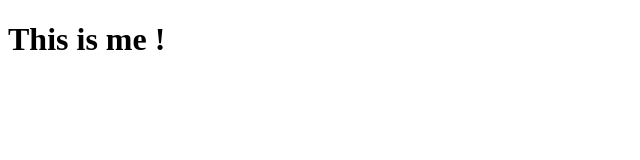
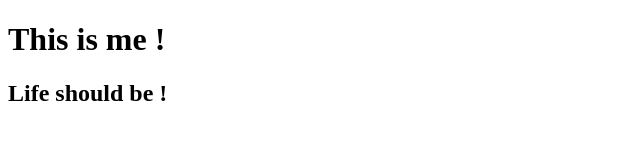
Before and after one commit to Oorekan/helloWorld, a plain HTML site: page index.html in a window 1280 px wide. Shown: the whole page, without its empty margins (0-640 px from the left). Drawn offline with Linux system fonts and the light colour scheme.

Commit message:
Add a title <h2>

```diff
--- a/index.html
+++ b/index.html
@@ -6,5 +6,6 @@
 </head>
   <body>
     <h1>This is me !</h1>
+    <h2>Life should be !</h2>
   </body>
 </html>
```
